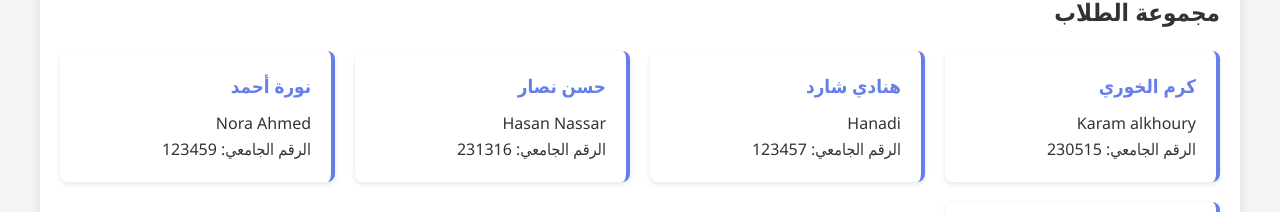
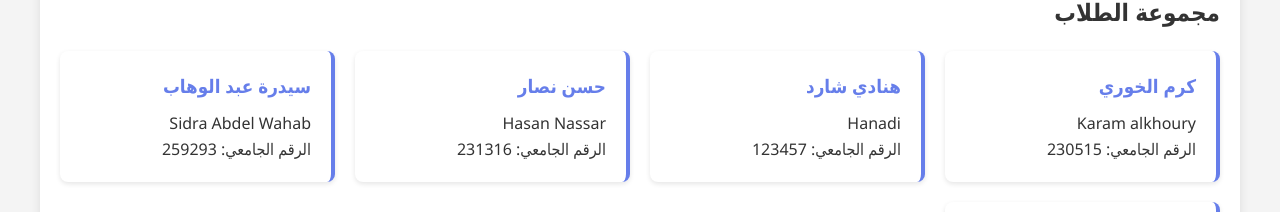
Before and after one commit to karam111989/ai-applications-website, a plain HTML site: page home.html in a window 1280 px wide. Shown: the part 217-429 px from the top of the page. Drawn offline with nearby package versions, Linux system fonts and the light colour scheme.

Commit message:
Update home.html

```diff
--- a/home.html
+++ b/home.html
@@ -41,9 +41,9 @@
             <p>الرقم الجامعي: 231316</p>
         </div>
         <div class="student-card">
-            <h3>نورة أحمد</h3>
-            <p>Nora Ahmed</p>
-            <p>الرقم الجامعي: 123459</p>
+            <h3>سيدرة عبد الوهاب</h3>
+            <p>Sidra Abdel Wahab</p>
+            <p>الرقم الجامعي: 259293</p>
         </div>
         <div class="student-card">
             <h3>محمد علي</h3>
```
